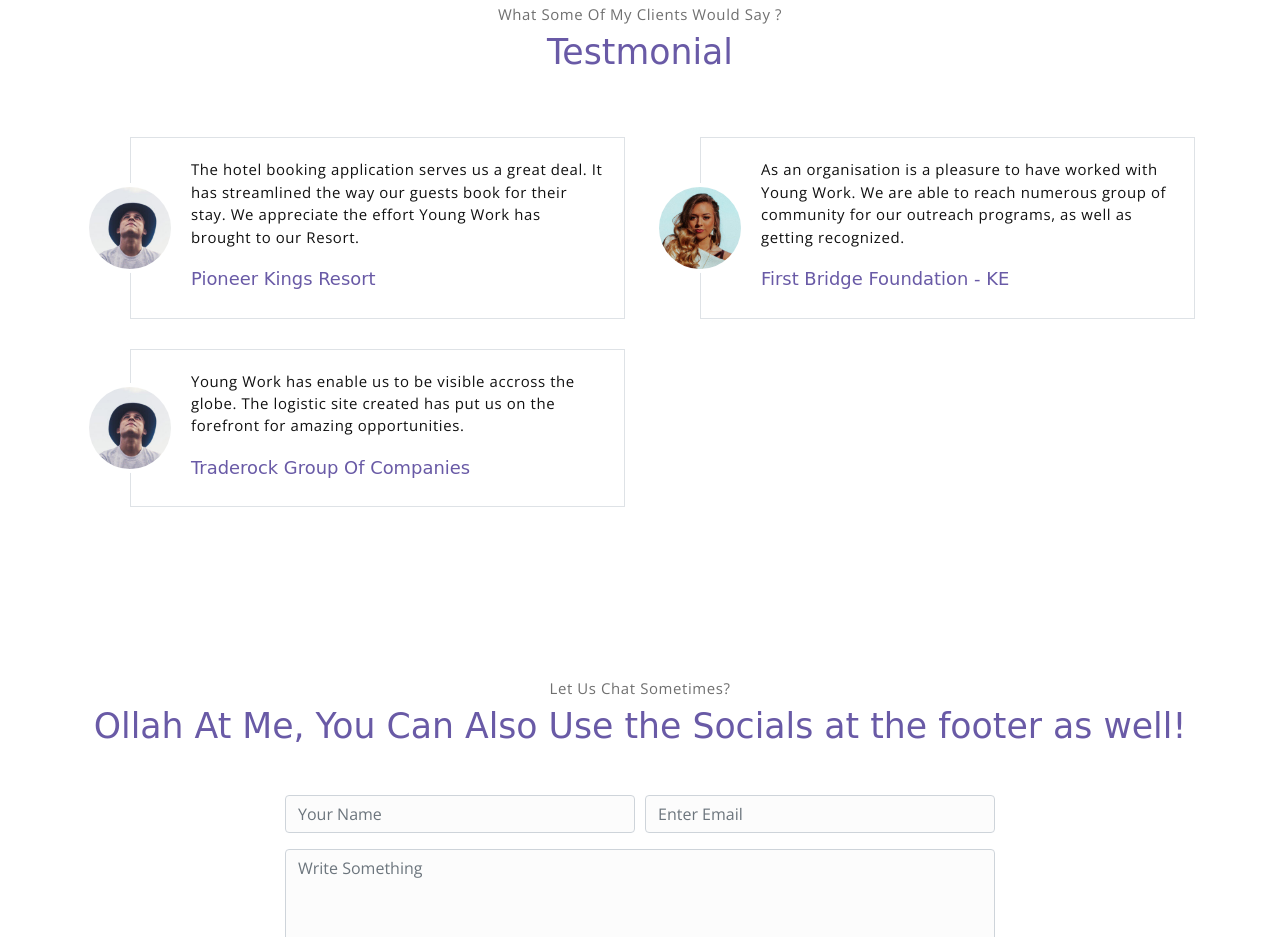
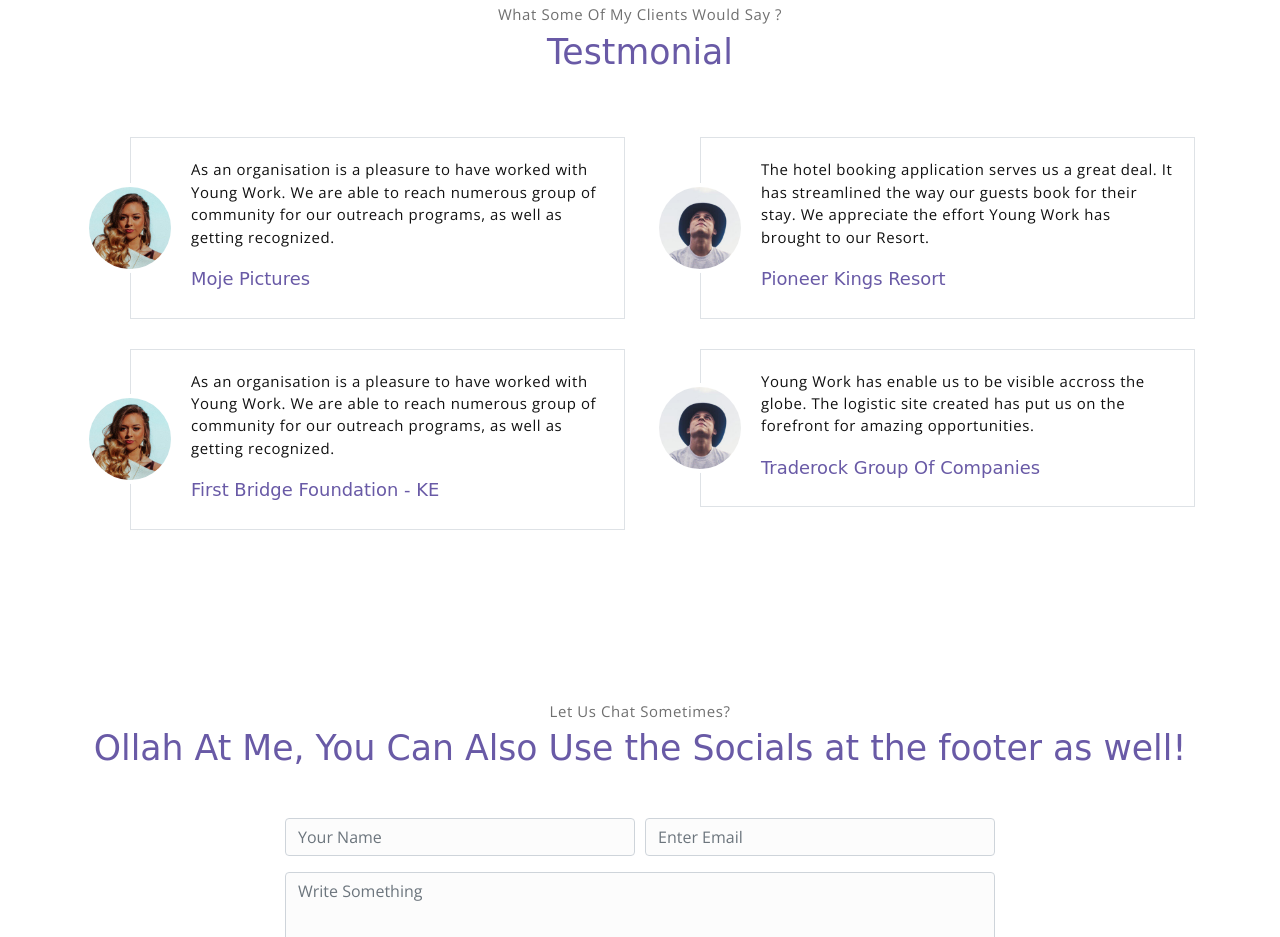
Before and after one commit to youngjoelwere/youngwork.github.io, a plain HTML site: page index.html in a window 1280 px wide. Shown: the part 2912-3849 px from the top of the page. Drawn offline with nearby package versions, Linux system fonts and the light colour scheme; a web font is replaced by a local one.

Commit message:
Update index.html
Additional testimonials

```diff
--- a/index.html
+++ b/index.html
@@ -281,6 +281,17 @@
 
             <!-- row -->
             <div class="row">
+		    <div class="col-md-6">
+                    <div class="testimonial-card">
+                        <div class="testimonial-card-img-holder">
+                            <img src="assets/imgs/avatar3.jpg" class="testimonial-card-img" alt="Download free bootstrap 4 landing page, free boootstrap 4 templates, Download free bootstrap 4.1 landing page, free boootstrap 4.1.1 templates, meyawo Landing page">
+                        </div>
+                        <div class="testimonial-card-body">
+                            <p class="testimonial-card-subtitle">As an organisation is a pleasure to have worked with Young Work. We are able to reach numerous group of community for our outreach programs, as well as getting recognized.</p>
+                            <h6 class="testimonial-card-title">Moje Pictures</h6>
+                        </div>
+                    </div>
+                </div>
                 <div class="col-md-6">
                     <div class="testimonial-card">
                         <div class="testimonial-card-img-holder">
```
